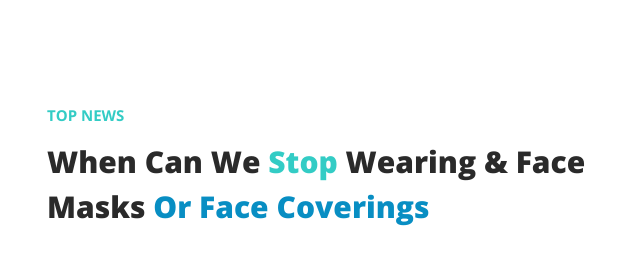
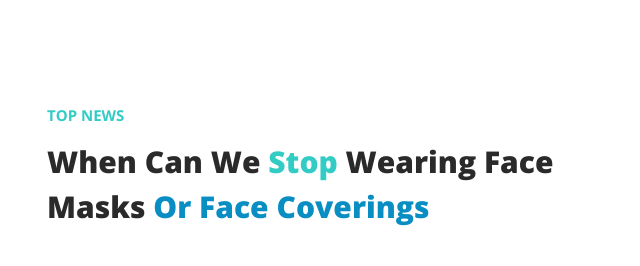
Before and after one commit to sanura2/scientific-website, a plain HTML site: page index.html in a window 1280 px wide. Shown: the part 3340-3606 px from the top of the page, 605-1245 px from the left. Drawn offline with nearby package versions, Linux system fonts and the light colour scheme.

Commit message:
Update index.html

```diff
--- a/index.html
+++ b/index.html
@@ -459,7 +459,7 @@ https://templatemo.com/tm-563-seo-dream
         <div class="col-lg-6 align-self-center wow fadeInRight" data-wow-duration="1s" data-wow-delay="0.5s">
           <div class="section-heading">
             <h6>Top news</h6>
-            <h2>When can we <em>stop </em> wearing  &amp; face masks <span>or face coverings</span></h2>
+            <h2>When can we <em>stop </em> wearing face masks <span>or face coverings</span></h2>
           </div>
           <div class="row">
             <div class="col-lg-4 col-sm-4">
```
